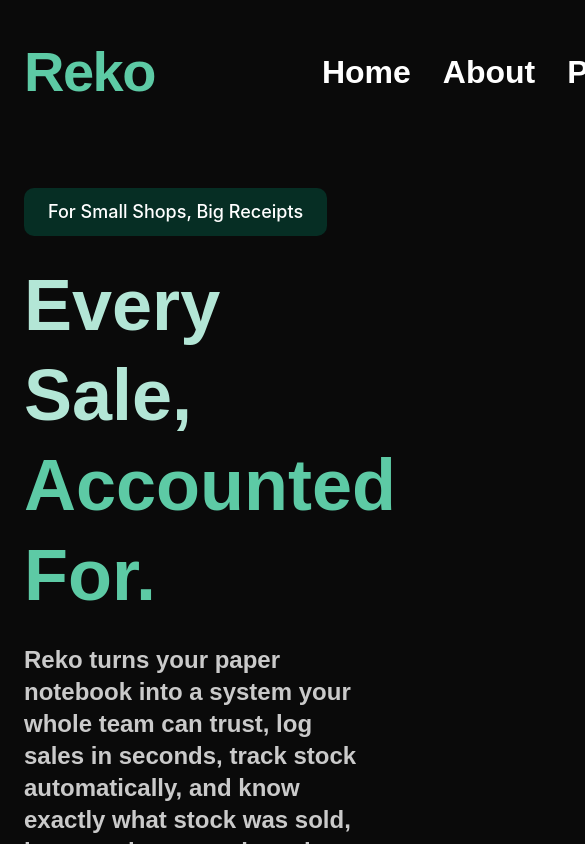
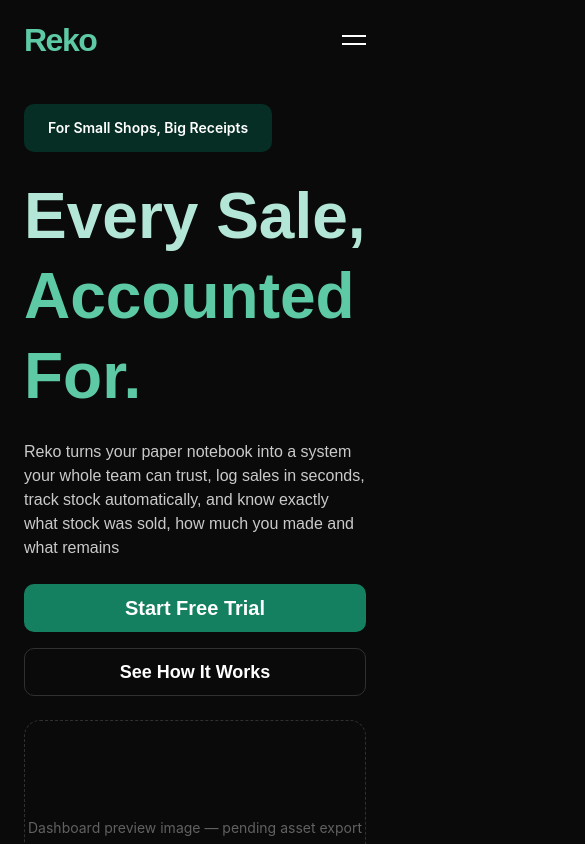
Before and after one commit to OBA-UI-CODE/product-sales, a Next.js app: page / in a window 390 px wide. Shown: the top 844 px of the page, 585 px wide, since content can reach past the window. Built offline with nearby package versions, Linux system fonts and the light colour scheme.

Commit message:
Add responsive tablet/mobile breakpoints to Nav + Hero, pulled from Figma's exact tab/mobile frames (not fluid-scaled guesses)

```diff
--- a/src/app/(marketing)/layout.tsx
+++ b/src/app/(marketing)/layout.tsx
@@ -1,3 +1,6 @@
+"use client";
+
+import { useState } from "react";
 import Link from "next/link";
 
 const NAV_LINKS = [
@@ -12,44 +15,89 @@
 }: {
   children: React.ReactNode;
 }) {
+  const [menuOpen, setMenuOpen] = useState(false);
+
   return (
     <div className="min-h-screen bg-[var(--color-bg-canvas)]">
-      <header className="mx-auto flex max-w-[1312px] items-center gap-[167px] px-6 py-6">
+      <header className="mx-auto flex max-w-[1312px] items-center justify-between gap-6 px-6 py-6 md:gap-6 lg:justify-start lg:gap-[167px]">
         <Link
           href="/"
-          className="font-heading text-[56px] font-bold leading-none tracking-[-1.5px]"
+          className="font-heading font-bold leading-none tracking-[-1.5px] text-[32px] md:font-semibold md:text-[48px] lg:font-bold lg:text-[56px]"
           style={{ color: "var(--color-accent-light)" }}
         >
           Reko
         </Link>
 
-        <nav className="flex items-center gap-8">
+        {/* Desktop + tablet inline nav */}
+        <nav className="hidden items-center gap-5 md:flex lg:gap-8">
           {NAV_LINKS.map((link) => (
             <Link
               key={link.href}
               href={link.href}
-              className="font-heading text-[32px] font-semibold text-white"
+              className="font-heading text-[18px] font-semibold text-white lg:text-[32px]"
             >
               {link.label}
             </Link>
           ))}
         </nav>
 
-        <div className="ml-auto flex items-center gap-6">
+        <div className="hidden items-center gap-6 md:flex lg:ml-auto">
           <Link
             href="/login"
-            className="flex h-12 items-center rounded-[10px] px-6 font-heading text-2xl font-semibold text-white"
+            className="flex h-12 items-center rounded-[10px] px-6 font-heading text-lg font-semibold text-white lg:text-2xl"
           >
             Sign In
           </Link>
           <Link
             href="/signup"
-            className="flex h-12 items-center rounded-[10px] bg-[var(--color-primary)] px-6 font-heading text-2xl font-semibold text-white transition hover:bg-[var(--color-primary-hover)]"
+            className="flex h-12 items-center rounded-[10px] bg-[var(--color-primary)] px-6 font-heading text-xl font-semibold text-white transition hover:bg-[var(--color-primary-hover)] lg:text-2xl"
           >
             Get Started
           </Link>
         </div>
+
+        {/* Mobile hamburger */}
+        <button
+          type="button"
+          aria-label="Toggle menu"
+          onClick={() => setMenuOpen((v) => !v)}
+          className="flex h-6 w-6 flex-col items-center justify-center gap-1.5 md:hidden"
+        >
+          <span className="h-0.5 w-full bg-white" />
+          <span className="h-0.5 w-full bg-white" />
+        </button>
       </header>
+
+      {/* Mobile menu — no expanded-state frame found in Figma for this;
+          sizes below are carried over from the tablet nav as a reasonable
+          default. Flagged for Oba to confirm/replace if a mobile menu
+          design exists elsewhere in the file. */}
+      {menuOpen && (
+        <div className="flex flex-col gap-4 border-t border-[var(--color-border)] px-6 py-6 md:hidden">
+          {NAV_LINKS.map((link) => (
+            <Link
+              key={link.href}
+              href={link.href}
+              className="font-heading text-lg font-semibold text-white"
+              onClick={() => setMenuOpen(false)}
+            >
+              {link.label}
+            </Link>
+          ))}
+          <Link
+            href="/login"
+            className="flex h-12 items-center justify-center rounded-[10px] border border-[var(--color-border)] font-heading text-lg font-semibold text-white"
+          >
+            Sign In
+          </Link>
+          <Link
+            href="/signup"
+            className="flex h-12 items-center justify-center rounded-[10px] bg-[var(--color-primary)] font-heading text-lg font-semibold text-white"
+          >
+            Get Started
+          </Link>
+        </div>
+      )}
 
       <main>{children}</main>
     </div>
--- a/src/app/(marketing)/page.tsx
+++ b/src/app/(marketing)/page.tsx
@@ -1,17 +1,17 @@
 export default function LandingPage() {
   return (
-    <section className="mx-auto flex max-w-[1312px] flex-col gap-16 px-6 pt-11 pb-16">
-      <div className="flex flex-col gap-16">
+    <section className="mx-auto flex max-w-[1312px] flex-col gap-6 px-6 pt-6 pb-16 md:gap-12 lg:gap-16 lg:pt-11">
+      <div className="flex flex-col gap-6 lg:gap-16">
         <div className="flex max-w-[871px] flex-col gap-6">
           <span
-            className="inline-flex h-12 w-fit items-center rounded-[10px] px-6 text-lg font-medium text-white"
+            className="inline-flex h-12 w-fit items-center rounded-[10px] px-6 text-sm font-semibold text-white md:text-lg md:font-medium"
             style={{ backgroundColor: "var(--color-success-bg)" }}
           >
             For Small Shops, Big Receipts
           </span>
 
           <div className="flex flex-col gap-6">
-            <h1 className="font-heading text-[72px] font-semibold leading-tight">
+            <h1 className="font-heading text-[64px] font-semibold leading-tight lg:text-[72px]">
               <span style={{ color: "var(--color-accent-highlight)" }}>
                 Every Sale,
               </span>{" "}
@@ -19,7 +19,7 @@
                 Accounted For.
               </span>
             </h1>
-            <p className="font-heading text-2xl font-semibold text-[var(--color-text-secondary)]">
+            <p className="font-heading text-base font-normal text-[var(--color-text-secondary)] md:text-lg md:font-semibold lg:text-2xl">
               Reko turns your paper notebook into a system your whole team can
               trust, log sales in seconds, track stock automatically, and know
               exactly what stock was sold, how much you made and what
@@ -28,16 +28,17 @@
           </div>
         </div>
 
-        <div className="flex items-center gap-[31px]">
+        {/* Buttons: stacked full-width on mobile, side by side from tablet up */}
+        <div className="flex flex-col items-stretch gap-4 md:flex-row md:items-center md:gap-[31px]">
           <a
             href="/signup"
-            className="flex h-12 items-center rounded-[10px] bg-[var(--color-primary)] px-6 font-heading text-2xl font-semibold text-white transition hover:bg-[var(--color-primary-hover)]"
+            className="flex h-12 items-center justify-center rounded-[10px] bg-[var(--color-primary)] px-6 font-heading text-xl font-semibold text-white transition hover:bg-[var(--color-primary-hover)] md:justify-start md:text-2xl"
           >
             Start Free Trial
           </a>
           <a
             href="/how-it-works"
-            className="flex h-12 items-center rounded-[10px] border border-[var(--color-border)] px-6 font-heading text-2xl font-semibold text-white"
+            className="flex h-12 items-center justify-center rounded-[10px] border border-[var(--color-border)] px-6 font-heading text-lg font-semibold text-white md:justify-start md:text-2xl"
           >
             See How It Works
           </a>
@@ -46,8 +47,8 @@
 
       {/* Dashboard preview mockup — placeholder until the real
           screenshot/mock asset is exported from Figma */}
-      <div className="flex h-[580px] items-center justify-center">
-        <div className="flex h-[790px] w-[1263px] max-w-full items-center justify-center rounded-2xl border border-dashed border-[var(--color-border)] text-[var(--color-text-muted)]">
+      <div className="flex items-center justify-center">
+        <div className="flex h-[216px] w-full max-w-full items-center justify-center rounded-2xl border border-dashed border-[var(--color-border)] text-sm text-[var(--color-text-muted)] md:h-[400px] lg:h-[580px]">
           Dashboard preview image — pending asset export
         </div>
       </div>
```
